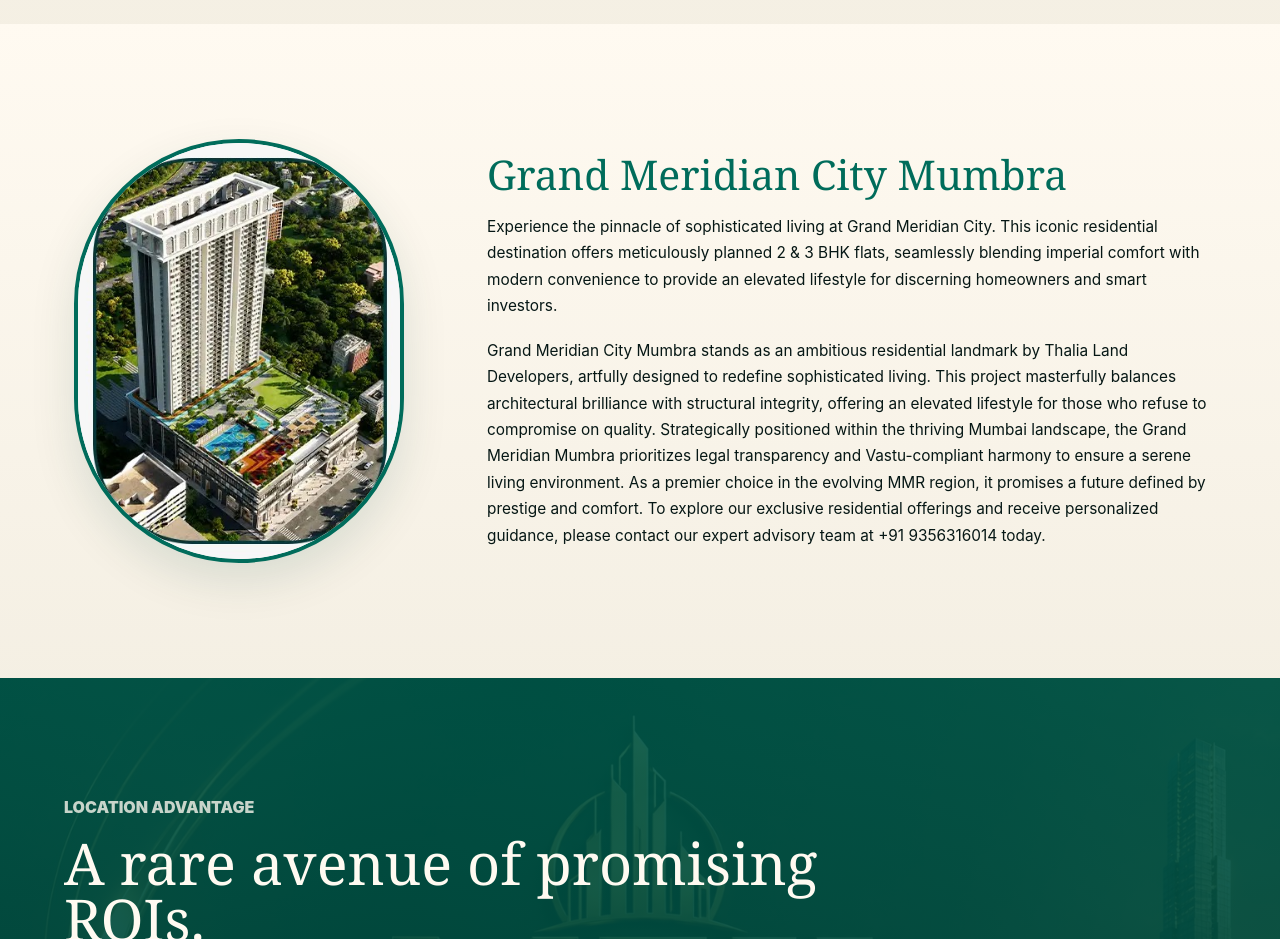
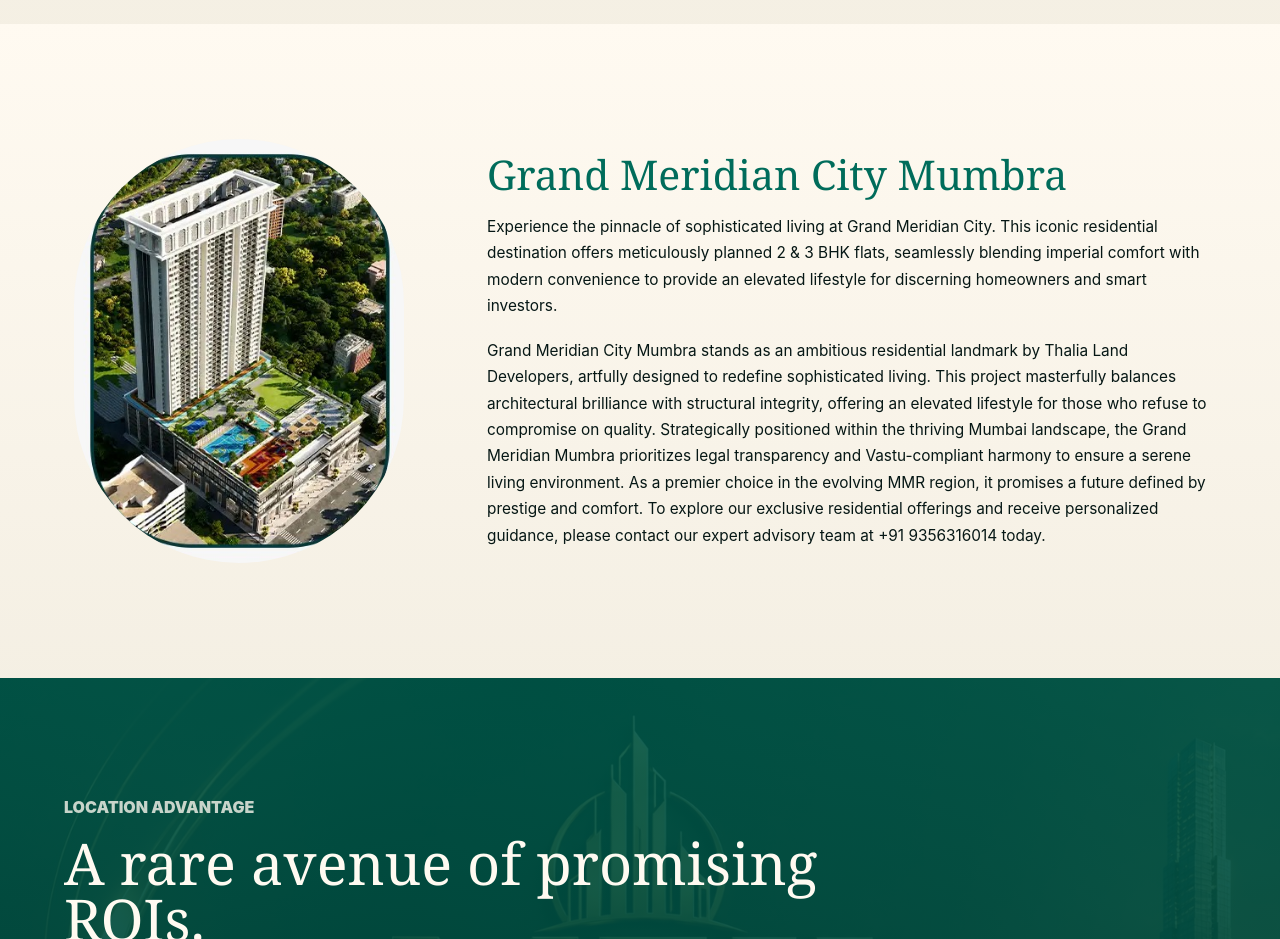
Before and after one commit to raufshaikhcapdbi-maker/MEK-grand-central-, a website: page index.html in a window 1280 px wide. Shown: the part 2100-3039 px from the top of the page. Drawn offline with Linux system fonts and the light colour scheme.

Commit message:
initial commit

```diff
--- a/styles.css
+++ b/styles.css
@@ -1021,10 +1021,7 @@
   width: min(330px, 100%);
   aspect-ratio: 0.78;
   overflow: hidden;
-  border: 4px solid var(--emerald);
   border-radius: 999px;
-  background: #fff;
-  box-shadow: 0 18px 46px rgba(1, 63, 54, 0.12);
 }
 
 .city-overview-media img {
```
